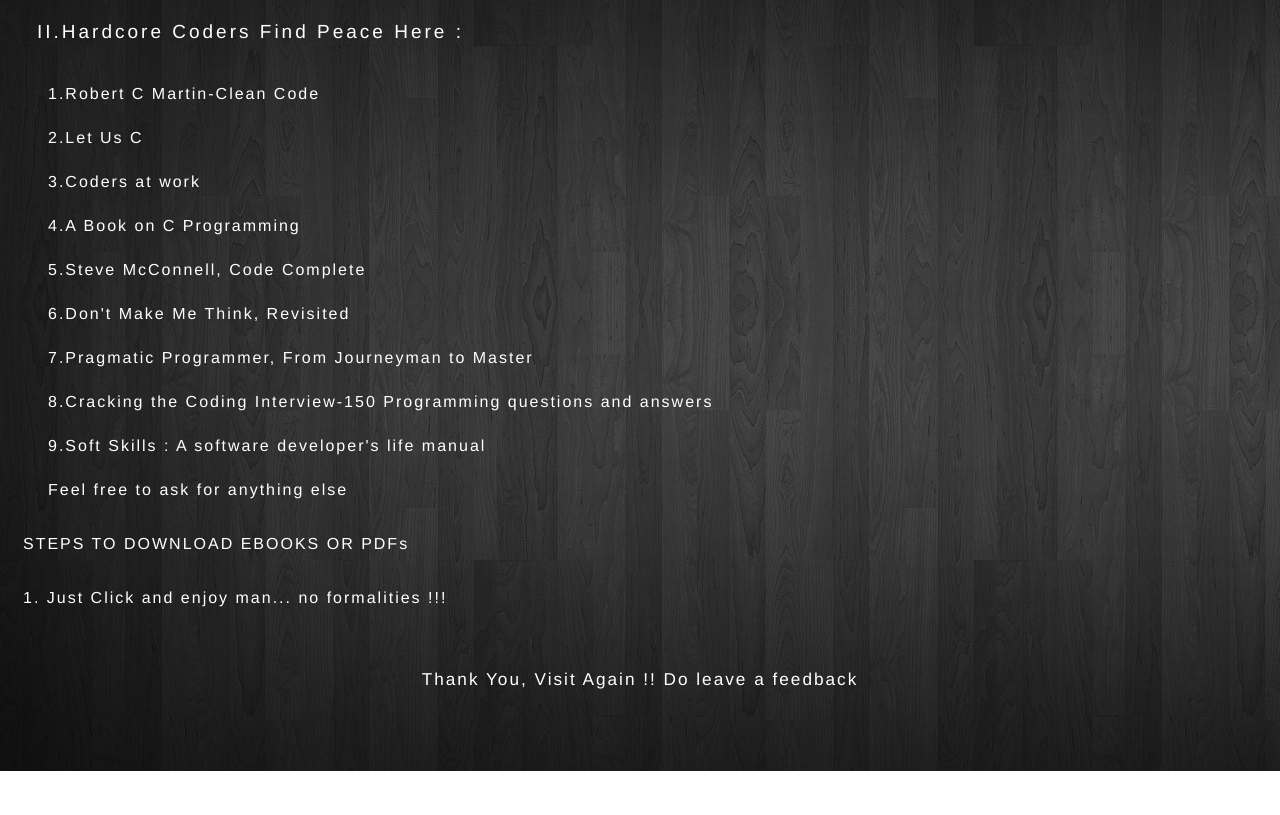
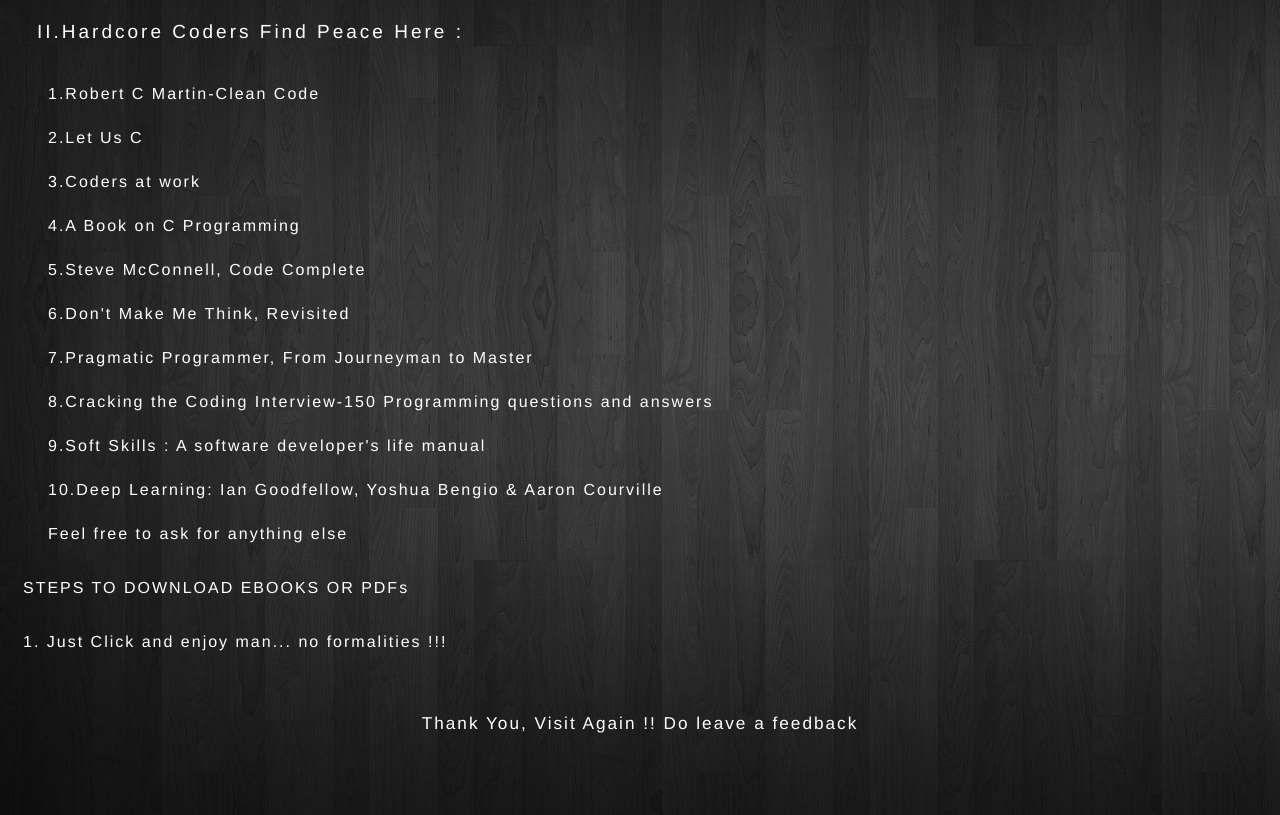
Before and after one commit to UUtsu/UUtsu.github.io, a plain HTML site: page index.html in a window 1280 px wide. Shown: the part 6190-7005 px from the top of the page. Before the commit the page ends 6961 px from the top, so only its background shows below. Drawn offline with Linux system fonts and the light colour scheme.

Commit message:
Update index.html

```diff
--- a/index.html
+++ b/index.html
@@ -247,6 +247,7 @@ function myFunction3() {
       <p> <a href="https://drive.google.com/file/d/1vQg2mSzMeSpTNQG2VuLORyGw34UdBFr_/view?usp=sharing"target="_blank"> 7.Pragmatic Programmer, From Journeyman to Master </a></p>
       <p> <a href="https://drive.google.com/file/d/14WLP67M_GGCgE74YdC8eu0Ldrb2ddO-B/view?usp=sharing"target="_blank"> 8.Cracking the Coding Interview-150 Programming questions and answers</a></p>
       <p> <a href="https://drive.google.com/file/d/12cvAKyri7z5ej1cuTUW5IyM7_4DYHNUO/view?usp=sharing"target="_blank"> 9.Soft Skills : A software developer's life manual </a></p>
+      <p> <a href="https://drive.google.com/file/d/1CcOZWnhVIIi5dogGIoHIxfI6m5gcHY1F/view?usp=sharing"target="_blank"> 10.Deep Learning: Ian Goodfellow, Yoshua Bengio & Aaron Courville </a></p>
       <p> <a href="mailto:ashutoshb098@gmail.com?subject=Add New Books"> Feel free to ask for anything else</a></p>
 
 
```
